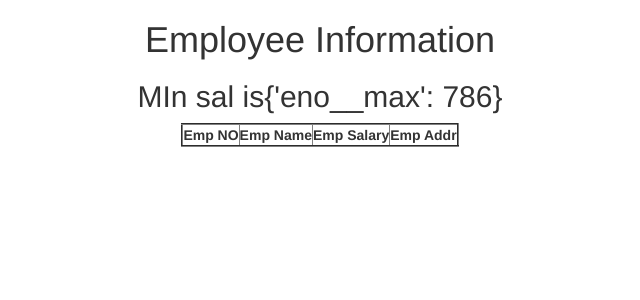
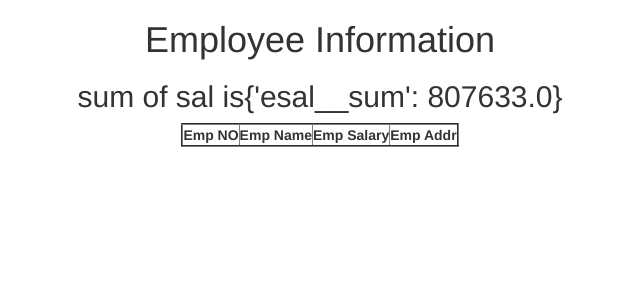
Before and after one commit to sivaram1511/djangoOrmgitproject, a Django app: page /aggre/ in a window 1280 px wide. Shown: the top 300 px of the page, without its empty margins (320-960 px from the left). Run offline with Django 3.2, Linux system fonts and the light colour scheme; data comes from the database, SQL or seed files in the repository; lists and menus that the app fills with data are empty; some libraries are stand-ins or nearby versions.

Commit message:
write sum of sum salary query instead of max sal

```diff
--- a/testapp/templates/testapp/index.html
+++ b/testapp/templates/testapp/index.html
@@ -2,7 +2,7 @@
 {%extends 'testapp/base.html'%}
   {%block body_block%}
 <h1>Employee Information</h1>
-<h2>MIn sal is{{minsal}}</h2>
+<h2>sum of sal is{{sumsal}}</h2>
    <table border="2">
        <thead>
         <th>Emp NO</th>
--- a/testapp/views.py
+++ b/testapp/views.py
@@ -1,6 +1,6 @@
 from django.shortcuts import render
 from testapp.models import Employee
-from django.db.models import Q,Avg,Min,Max
+from django.db.models import Q,Avg,Min,Max,Sum
 from django.db.models.functions import Lower
 # Create your views here.
 def display_view(request):
@@ -8,5 +8,5 @@ def display_view(request):
 
     return render(request,'testapp/index.html',{"employee":employee})
 def aggregate_view(request):
-   maxeno=Employee.objects.all().aggregate(Max('eno'))
-   return render(request,'testapp/index.html',{"minsal":maxeno})
+   sumofesal=Employee.objects.all().aggregate(Sum('esal'))
+   return render(request,'testapp/index.html',{"sumsal":sumofesal})
```
